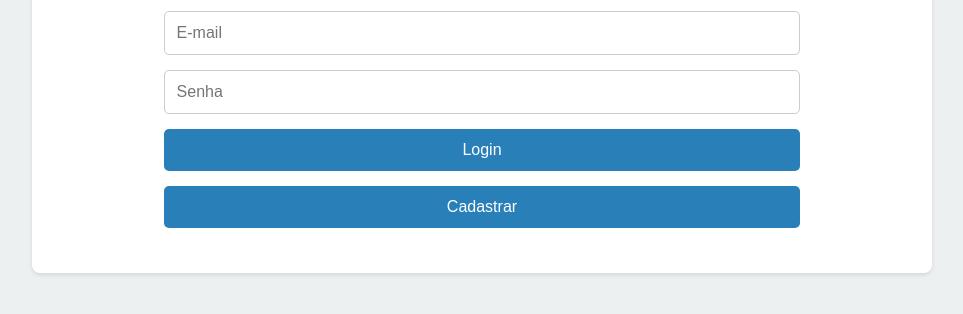
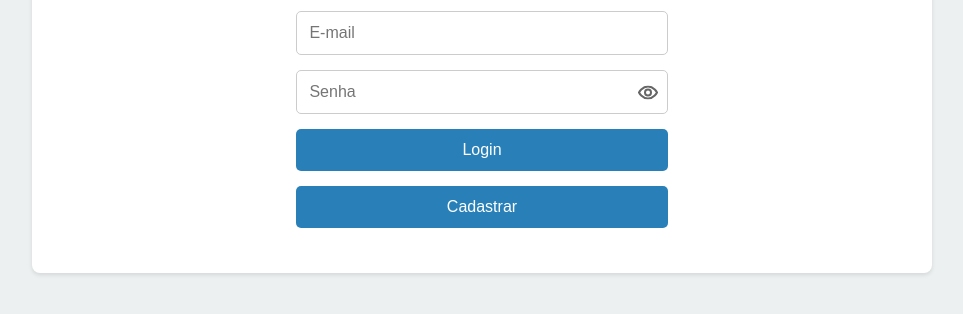
Before and after one commit to GabrielAlbSilv/FMU-BIBLIOTECA, a plain HTML site: page index.html in a window 1280 px wide. Shown: the part 356-670 px from the top of the page, without its empty margins (158-1121 px from the left). Drawn offline with Linux system fonts and the light colour scheme.

Commit message:
xnovo x1

```diff
--- a/assets/css/style.css
+++ b/assets/css/style.css
@@ -238,3 +238,25 @@ footer {
   padding: 10px 20px;
   font-size: 14px;
 }
+
+.password-wrapper {
+  position: relative;
+}
+
+.password-wrapper input {
+  padding-right: 40px; /* espaço para o olho */
+  width: 100%;
+  box-sizing: border-box;
+}
+
+.btn-show-password {
+  position: absolute;
+  right: 10px;
+  top: 40%;
+  transform: translateY(-50%);
+  cursor: pointer;
+  user-select: none;
+  font-size: 18px;
+  color: #666;
+  z-index: 10;
+}
--- a/assets/js/validacao.js
+++ b/assets/js/validacao.js
@@ -31,3 +31,17 @@ function mascaraTelefone(campo) {
     else
       campo.value = valor;
   }
+
+
+  function togglePassword() {
+    const senhaInput = document.getElementById("senha");
+    const senhaType = senhaInput.getAttribute("type");
+    senhaInput.setAttribute("type", senhaType === "password" ? "text" : "password");
+
+    //if ternário - sintaxe
+    //não tem a palavra if
+    //teste lógico ? ação se V : ação se F
+    //type password: *******
+    //type text: sersdfsf
+
+}
--- a/index.html
+++ b/index.html
@@ -17,11 +17,21 @@
       <h2>BIBLIOTECA NOVO HORIZONTE</h2>
       <form action="biblioteca.html">
         <input type="email" placeholder="E-mail" required />
-        <input type="password" placeholder="Senha" required />
+        <div class="password-wrapper">
+          <input type="password" class="form-control" name="senha" id="senha" placeholder="Senha" required />
+          <span class="btn-show-password" onclick="togglePassword()">
+            <svg width="20" height="14" viewBox="0 0 20 14" fill="none" xmlns="http://www.w3.org/2000/svg">
+              <path d="M1 7C1 7 4 1 10 1C16 1 19 7 19 7C19 7 16 13 10 13C4 13 1 7 1 7Z" stroke="#666" stroke-width="2"/>
+              <circle cx="10" cy="7" r="3" stroke="#666" stroke-width="2"/>
+            </svg>
+          </span>
+        </div>
+
         <button type="submit">Login</button>
         <a href="cadastro.html" class="btn-secondary btn-small">Cadastrar</a>
       </form>
     </div>
   </main>
+  <script src="assets/js/validacao.js"></script>
 </body>
 </html>
```
Also changed, not shown: cadastro.html (+11 -1 lines), 1 other file.
